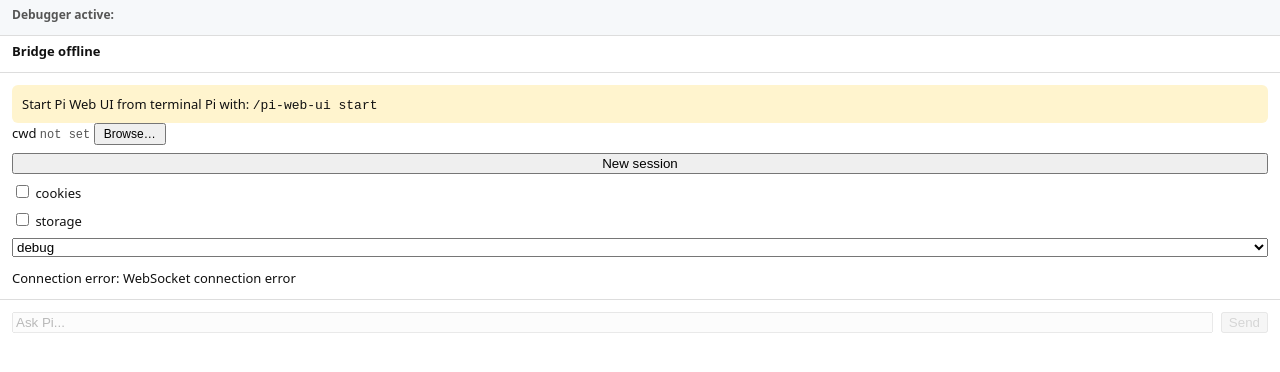
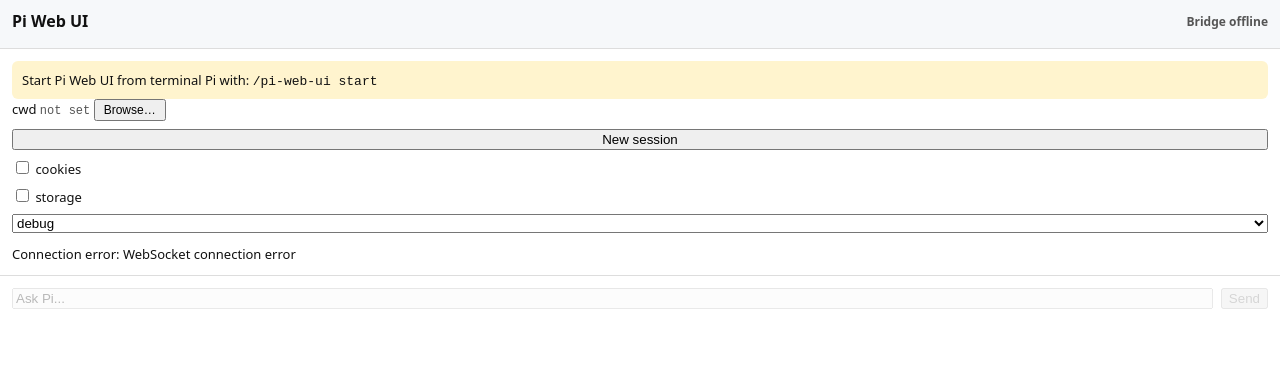
Before and after one commit to isr4el-silv4/pi-web-ui, a browser extension: page chrome-extension/sidepanel.html in a window 1280 px wide. Drawn offline with Linux system fonts and the light colour scheme.

Commit message:
refactor: move debugger tabs into header bar
- Integrated attached tabs bar into the main header
- Header now shows title, bridge status, and debugger tabs together
- Removed fixed positioning, tabs flow naturally in header
- Cleaned up duplicate CSS rules

```diff
--- a/chrome-extension/sidepanel.css
+++ b/chrome-extension/sidepanel.css
@@ -1,29 +1,26 @@
 body { margin: 0; font: 13px system-ui, sans-serif; color: #111; overflow-x: hidden; }
 *, *::before, *::after { box-sizing: border-box; }
 
-/* Fixed header bar for attached tabs */
-.attached-tabs-bar {
-  position: fixed;
-  top: 0;
-  left: 0;
-  right: 0;
-  z-index: 100;
+/* Header bar */
+header {
+  padding: 10px 12px;
+  border-bottom: 1px solid #ddd;
   background: #f6f8fa;
-  border-bottom: 1px solid #ddd;
-  padding: 6px 12px;
-  font-size: 12px;
-  display: flex;
-  flex-direction: column;
-  gap: 4px;
+  overflow-wrap: break-word;
 }
 
-.attached-tabs-label {
-  font-weight: 600;
-  color: #555;
-  margin-bottom: 2px;
+.header-top {
+  display: flex;
+  align-items: center;
+  justify-content: space-between;
+  gap: 8px;
+  margin-bottom: 6px;
 }
 
-#attached-tabs-list {
+h1 { font-size: 16px; margin: 0; }
+#status { font-size: 12px; font-weight: 600; color: #555; overflow-wrap: break-word; }
+
+.attached-tabs-list {
   display: flex;
   flex-wrap: wrap;
   gap: 4px;
@@ -75,9 +72,6 @@ body { margin: 0; font: 13px system-ui, sans-serif; color: #111; overflow-x: hid
   overflow-wrap: break-word;
 }
 
-header { padding: 12px; border-bottom: 1px solid #ddd; overflow-wrap: break-word; }
-h1 { font-size: 16px; margin: 0 0 8px; }
-#status { font-weight: 600; overflow-wrap: break-word; }
 main { padding: 12px; overflow-wrap: break-word; }
 #offline { background: #fff4ce; padding: 10px; border-radius: 6px; overflow-wrap: break-word; }
 #session { display: grid; gap: 8px; margin-bottom: 12px; }
--- a/chrome-extension/sidepanel.html
+++ b/chrome-extension/sidepanel.html
@@ -7,13 +7,12 @@
     <link rel="stylesheet" href="sidepanel.css" />
   </head>
   <body>
-    <div id="attached-tabs-bar" class="attached-tabs-bar" hidden>
-      <span class="attached-tabs-label">Debugger active:</span>
-      <div id="attached-tabs-list"></div>
-    </div>
-    <header>
-      <h1>Pi Web UI</h1>
-      <div id="status">Bridge offline</div>
+    <header id="attached-tabs-bar">
+      <div class="header-top">
+        <h1>Pi Web UI</h1>
+        <div id="status">Bridge offline</div>
+      </div>
+      <div id="attached-tabs-list" class="attached-tabs-list"></div>
     </header>
     <main>
       <section id="offline">Start Pi Web UI from terminal Pi with: <code>/pi-web-ui start</code></section>
--- a/chrome-extension/sidepanel.js
+++ b/chrome-extension/sidepanel.js
@@ -26,7 +26,6 @@ const els = {
   storage: document.querySelector('#storage'),
   mode: document.querySelector('#mode'),
   devtoolsWarning: document.querySelector('#devtools-warning'),
-  attachedTabsBar: document.querySelector('#attached-tabs-bar'),
   attachedTabsList: document.querySelector('#attached-tabs-list'),
 };
 
@@ -91,9 +90,9 @@ function render() {
   // Scroll to bottom of messages
   els.messages.scrollTop = els.messages.scrollHeight;
 
-  // Render attached tabs bar
+  // Render attached tabs list
   console.log(`[SidePanel] render: attachedTabs=${JSON.stringify(state.attachedTabs.map(t => ({ id: t.id, title: t.title })))}`);
-  els.attachedTabsBar.hidden = state.attachedTabs.length === 0;
+  els.attachedTabsList.style.display = state.attachedTabs.length === 0 ? 'none' : 'flex';
   els.attachedTabsList.innerHTML = '';
   for (const tab of state.attachedTabs) {
     const chip = document.createElement('span');
```
